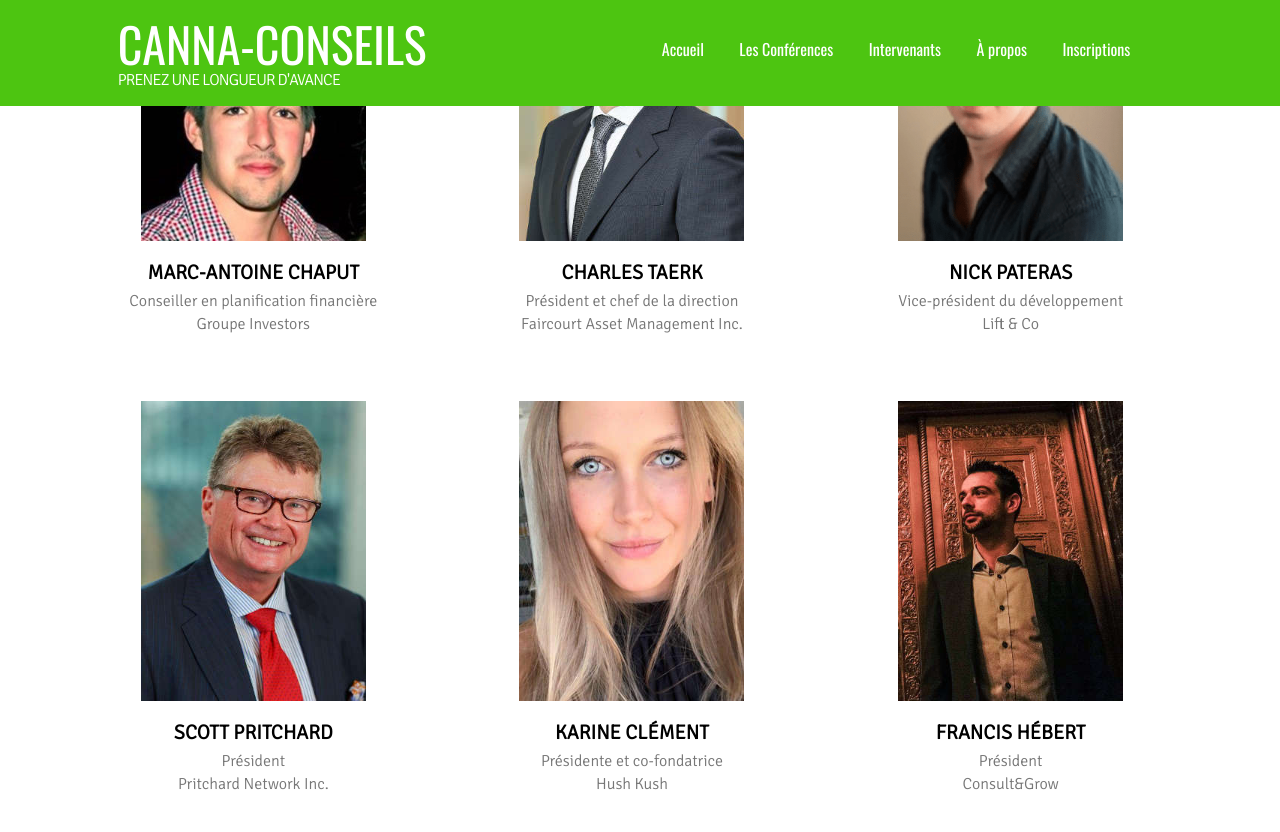
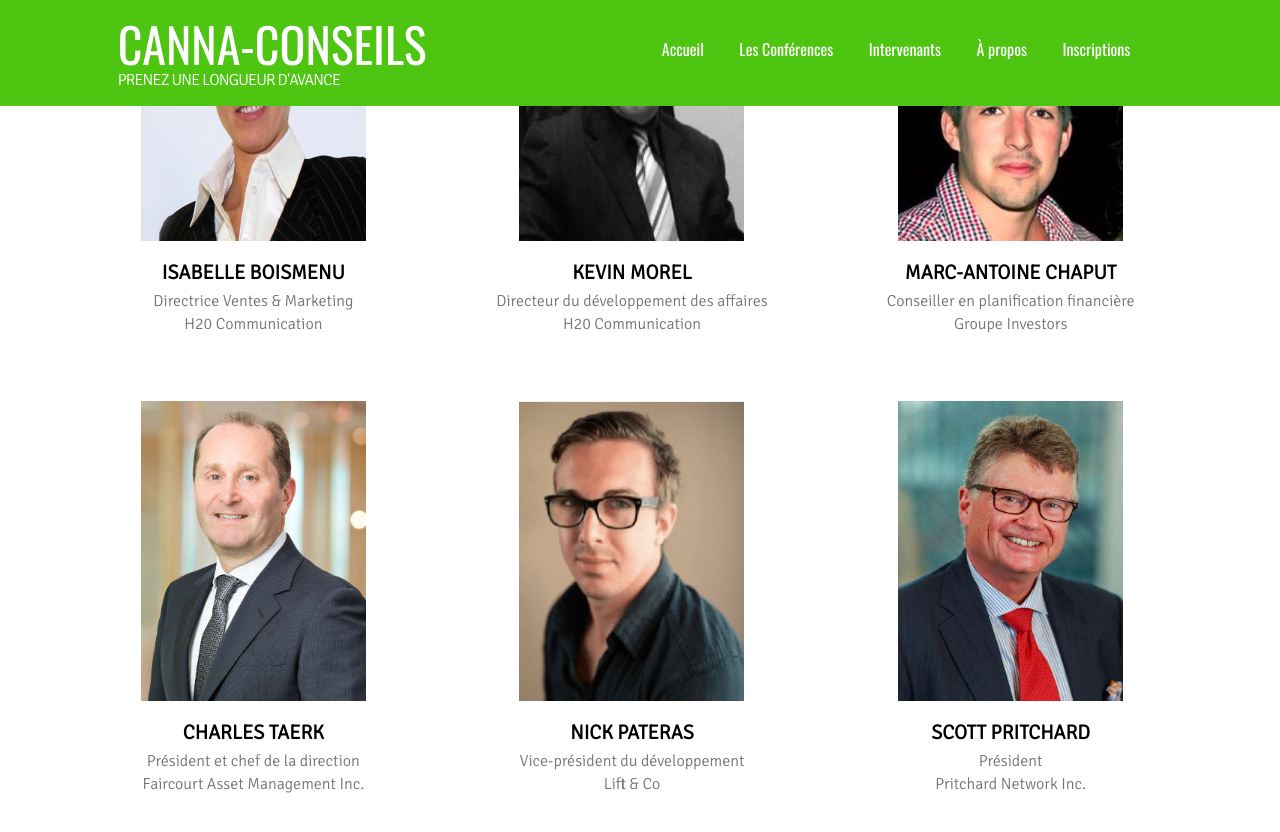
Before and after one commit to ouarez/canna-conseils, a Jekyll site: the page built from intervenants.md, in a window 1280 px wide and 900 px high, scrolled down 1345 px, cut to the strip 0-857 px from the top of the window. Shown: the top 832 px of the strip. Built offline with Jekyll 4.4.1, drawn with Linux system fonts in a browser that asks for light colours; nearby versions of some CDN libraries; a script that is not in the unit is left out; some of the changed lines change nothing that is shown.

Commit message:
Update Pages “intervenants”

```diff
--- a/intervenants.md
+++ b/intervenants.md
@@ -171,6 +171,26 @@ intervenants:
           connaître un canna-succès
     image: /img/marijuana-marketing-gurus.jpg
     name: Stéphane Savoie
+  - bio: "Mme Isabelle Boismenu est directrice ventes & marketing et propriétaire associée chez H2O communication \rdepuis 2011. Elle est responsable des équipes de ventes & marketing à l’agence. Elle donne plusieurs\r conférences par année sur l’image de marque et la publicité. Mme Boismenu a été courtier immobilier agréé \rpendant plusieurs années, elle a fait partie d’une grande équipe immobilière, classée #1 RE/MAX, pour \rlaquelle elle a remporté plusieurs trophées de mérite chaque année. De plus, avocate de formation, Isabelle\r a aussi travaillé plusieurs années au sein d’un cabinet d’avocat renommé en droit corporatif et fiscal à Montréal.\r Ces années d’expérience lui ont permis de bien cerner les besoins des clients, bien comprendre le milieu \rjuridique et les besoins des entreprises, afin de les aider davantage dans leur progression d’affaires. Elle a\r ainsi accumulé plus de 20 ans d’expérience dans le domaine de la vente et du marketing et contribué au\r succès de plusieurs centaines d’entreprises au cours de sa carrière."
+    company: H20 Communication
+    conferences:
+      - date: Présente tous les jours
+        name: >-
+          S’approvisionner, distribuer et communiquer : les étapes clés pour
+          connaître un canna-succès
+    image: /img/isabelle-.jpg
+    job: Directrice Ventes & Marketing
+    name: Isabelle Boismenu
+  - bio: "M. Morel est le directeur du développement des affaires chez H2O communication, une agence avec plus de\rdix ans d’expérience spécialisée en image de marque, publicité et développement des affaires. M. Morel a\rplus de 15 années d’expérience à titre de directeur de comptes pour diverses institutions financières. Il a été\rsouscripteur analyste chez Financière First National au niveau des comptes commerciaux. De plus, M. Morel\ra été directeur des ventes pour plusieurs manufacturiers automobiles, où son rôle était d’accompagner les\rentreprises dans leur processus d’achat et de financement de véhicules. Ces activités lui ont permis de\rdévelopper de solides aptitudes à titre de conseiller en financement d’entreprise. M. Morel fut directeur de\rdéveloppement des affaires pour RD Capital, institution financière privée spécialisée dans le financement des\rcrédits d'impôt. Ces fortes aptitudes de ventes et sa personnalité font de lui une personne avec qui le succès\ret les défis de tailles sont relevés avec brio. Devenu formateur accrédité en approche client et en\rdéveloppement des affaires, M. Morel est un développeur d’affaires chevronné, spécialisé en développement\rdes affaires et image de marque."
+    company: H20 Communication
+    conferences:
+      - date: Présent tous les jours
+        name: >-
+          S’approvisionner, distribuer et communiquer : les étapes clés pour
+          connaître un canna-succès
+    image: /img/km.png
+    job: Directeur du développement des affaires
+    name: Kevin Morel
   - bio: >-
       Marc-Antoine est un conseiller en planification financière au sein du
       Groupe Investors. Il est un professionnel des finances personnelles, un
```
